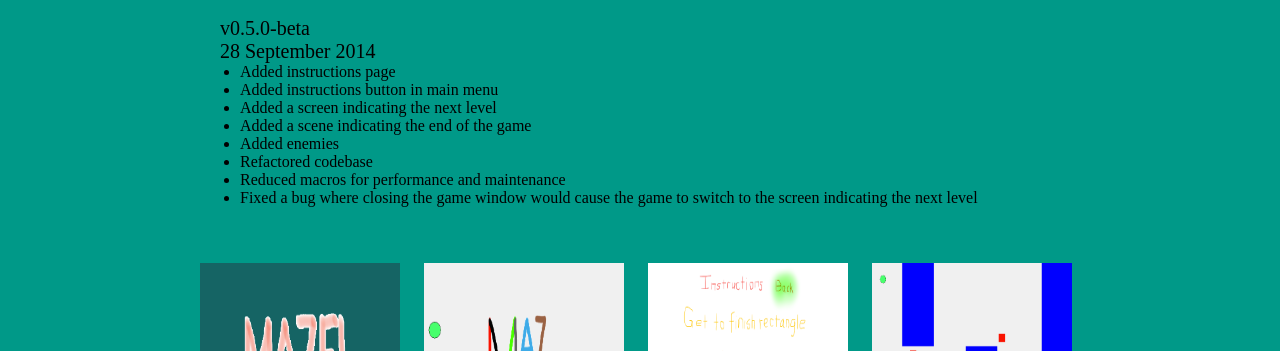
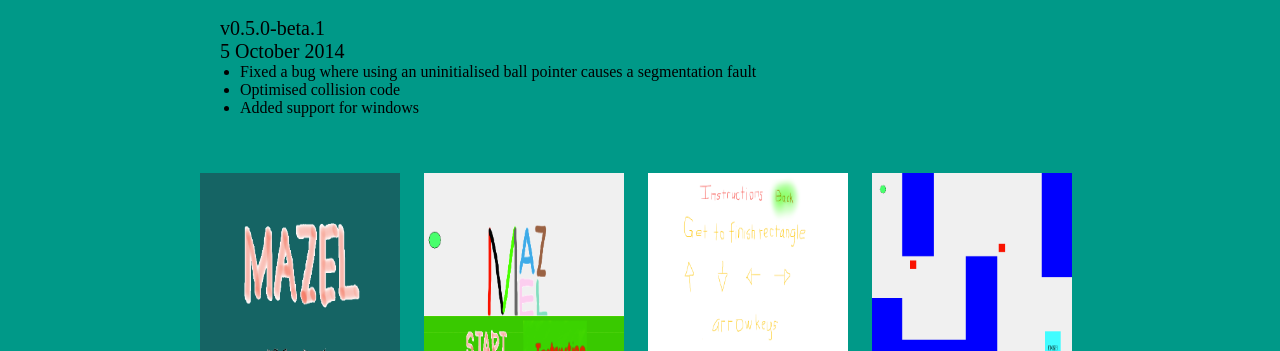
Before and after one commit to muhdmirzamz/Mazel, a plain HTML site: page index.html in a window 1280 px wide. Shown: the part 449-800 px from the top of the page. Drawn offline with Linux system fonts and the light colour scheme.

Commit message:
Updated website

```diff
--- a/index.html
+++ b/index.html
@@ -11,7 +11,7 @@
 				<div id="site_title">
 					<h1>Mazel</h1>
 				</div>
-				<a href="https://github.com/muhdmirzamz/Mazel/archive/v0.5.0-beta.zip">
+				<a href="https://github.com/muhdmirzamz/Mazel/archive/v0.5.0-beta.1.zip">
 					<div id="download">
 						<h1>Download</h1>
 					</div>
@@ -21,19 +21,11 @@
 		<section>
 			<div class="updates">
 				<p id="updates_title">Updates</p>
-				<p id="version">v0.5.0-beta<br />28 September 2014</p>
+				<p id="version">v0.5.0-beta.1<br />5 October 2014</p>
 				<ul>
-					<li>Added instructions page</li>
-					<li>Added instructions button in main menu</li>
-					<li>Added a screen indicating the next level</li>
-					<li>Added a scene indicating the end of the game</li>
-					<li>Added enemies</li>
-					<li>Refactored codebase</li>
-					<li>Reduced macros for performance and maintenance</li>
-					<li>
-						Fixed a bug where closing the game window would cause the game
-						to switch to the screen indicating the next level
-					</li>
+					<li>Fixed a bug where using an uninitialised ball pointer causes a segmentation fault</li>
+					<li>Optimised collision code</li>
+					<li>Added support for windows</li>
 				</ul>
 			</div>
 			<div id="photos">
```
